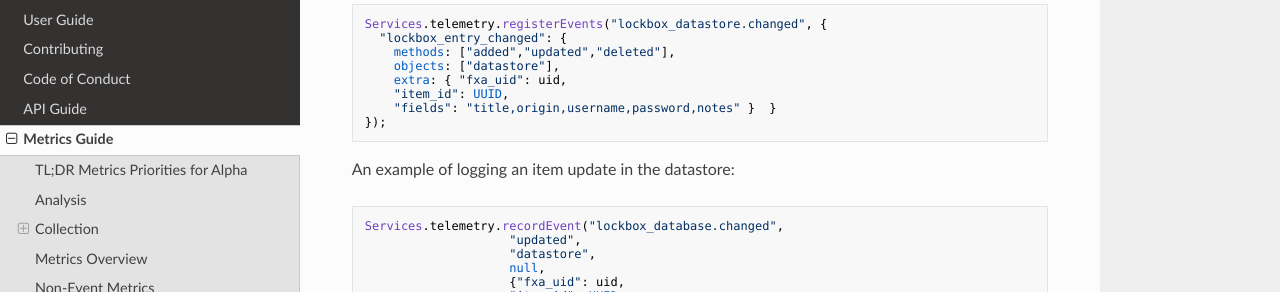
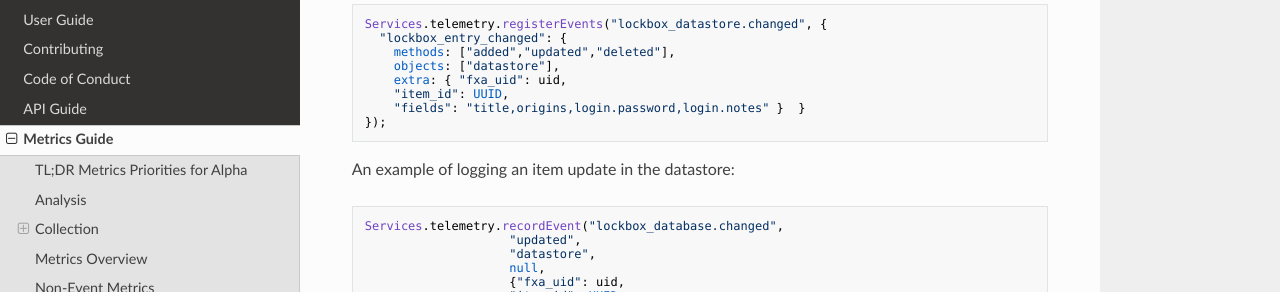
Before and after one commit to mozilla-lockwise/lockbox-extension, an MkDocs documentation site: the page built from docs/metrics.md, in a window 1280 px wide and 900 px high, scrolled down 9637 px. Shown: the part 159-451 px from the top of the window. Built offline with MkDocs 1.6.1, drawn with Linux system fonts in a browser that asks for light colours; nearby versions of some CDN libraries; old or Windows-style settings are respelled for this version of MkDocs.

Commit message:
item fields update metrics.ms

````diff
--- a/docs/metrics.md
+++ b/docs/metrics.md
@@ -3,7 +3,7 @@
 _Last Updated: October 9, 2017_
 
 <!-- TOC depthFrom:2 depthTo:6 withLinks:1 updateOnSave:1 orderedList:0 -->
-- [TL;DR](#TL;DR-Metrics-Priorities-for-Alpha)
+- [TL;DR](#tl;dr-metrics-priorities-for-alpha)
 - [Analysis](#analysis)
 - [Collection](#collection)
 	- [Event Registration and Recording](#event-registration-and-recording)
@@ -391,7 +391,7 @@ Services.telemetry.registerEvents("lockbox_datastore.changed", {
     objects: ["datastore"],
     extra: { "fxa_uid": uid,
     "item_id": UUID,
-    "fields": "title,origin,username,password,notes" }  }
+    "fields": "title,origins,login.password,login.notes" }  }
 });
 ```
 
````
